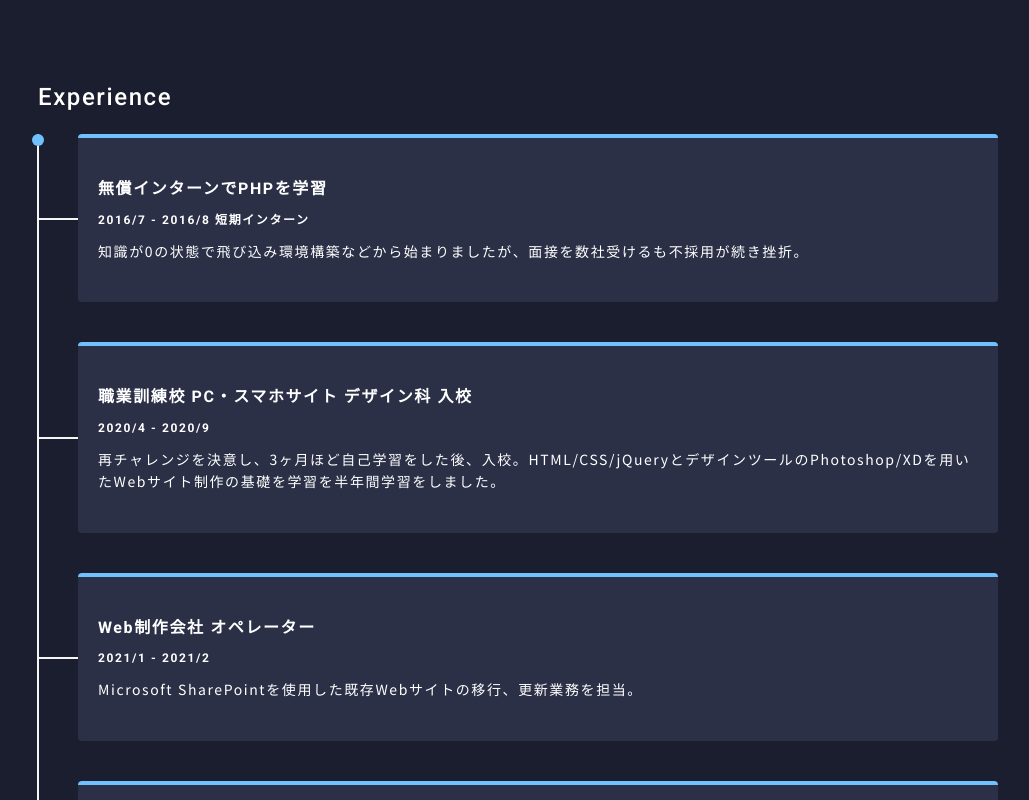
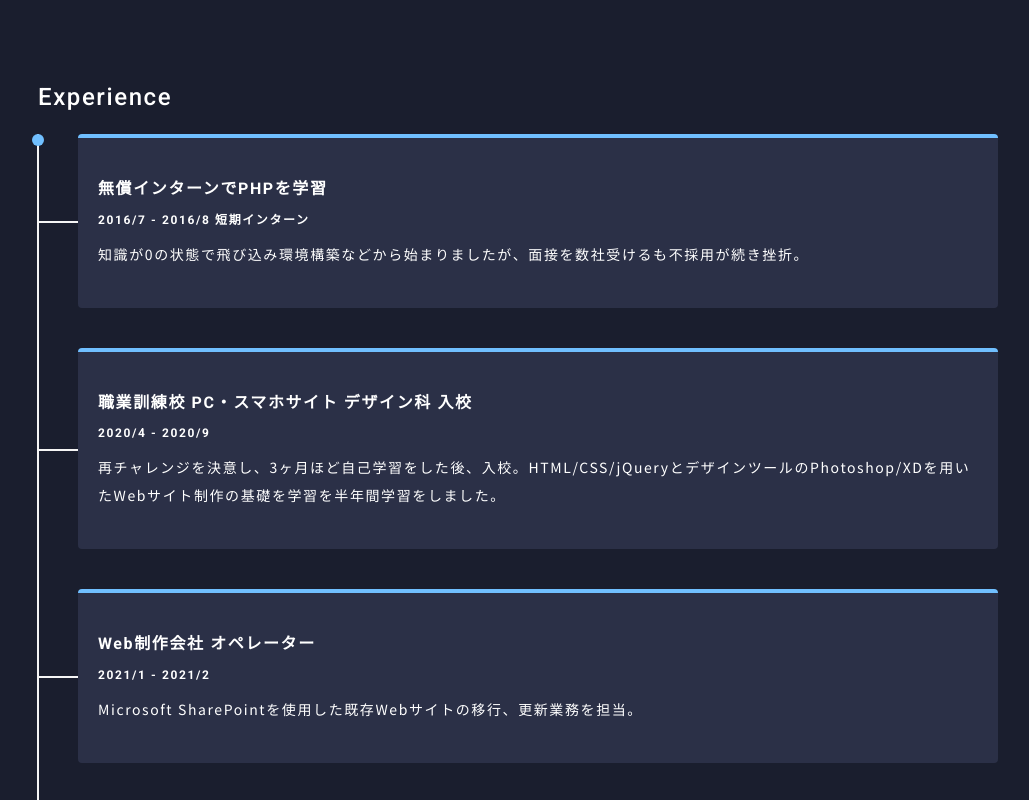
Before and after one commit to yuyuyusan/re-portfolio, a Next.js app: page /about in a window 1280 px wide. Shown: the part 1960-2760 px from the top of the page, without its empty margins (122-1151 px from the left). Built offline with nearby package versions, Linux system fonts and the light colour scheme.

Commit message:
[update] css修正 skill追加

```diff
--- a/src/app/_components/ExperienceList/index.module.scss
+++ b/src/app/_components/ExperienceList/index.module.scss
@@ -77,7 +77,8 @@
     margin-block-end: 10px;
     @include fontEn($size: 12px, $weight: bold);
   }
-  .desc {
+  .descItem {
     font-size: 14px;
+    line-height: 2;
   }
 }
--- a/src/app/_components/ExperienceList/index.tsx
+++ b/src/app/_components/ExperienceList/index.tsx
@@ -47,13 +47,11 @@ export default function ExperienceList() {
             <div className={styles.listItem__inner}>
               <h3 className={styles.title}>{career.title}</h3>
               <p className={styles.period}>{career.period}</p>
-              <ul className={styles.desc}>
-                {career.description.map((desc, index) => (
-                  <li className={styles.descItem} key={index}>
-                    <span className={styles.descText}>{desc}</span>
-                  </li>
-                ))}
-              </ul>
+              {career.description.map((desc, index) => (
+                <p className={styles.descItem} key={index}>
+                  {desc}
+                </p>
+              ))}
             </div>
           </li>
         ))}
--- a/src/app/_components/Skills/index.tsx
+++ b/src/app/_components/Skills/index.tsx
@@ -181,7 +181,7 @@ function SkillList({ skills, title }: SkillListProps) {
     setSelectedSkill(skill);
     setIsOpen(true);
     document.body.style.overflow = 'hidden';
-    const listItems = document.querySelectorAll('li');
+    const listItems = document.querySelectorAll('.skillItem');
     listItems.forEach((item) => {
       item.setAttribute('tabindex', '-1');
     });
@@ -190,7 +190,7 @@ function SkillList({ skills, title }: SkillListProps) {
     setSelectedSkill(null);
     setIsOpen(false);
     document.body.style.overflow = 'auto';
-    const listItems = document.querySelectorAll('li');
+    const listItems = document.querySelectorAll('.skillItem');
     listItems.forEach((item) => {
       item.removeAttribute('0');
     });
```
